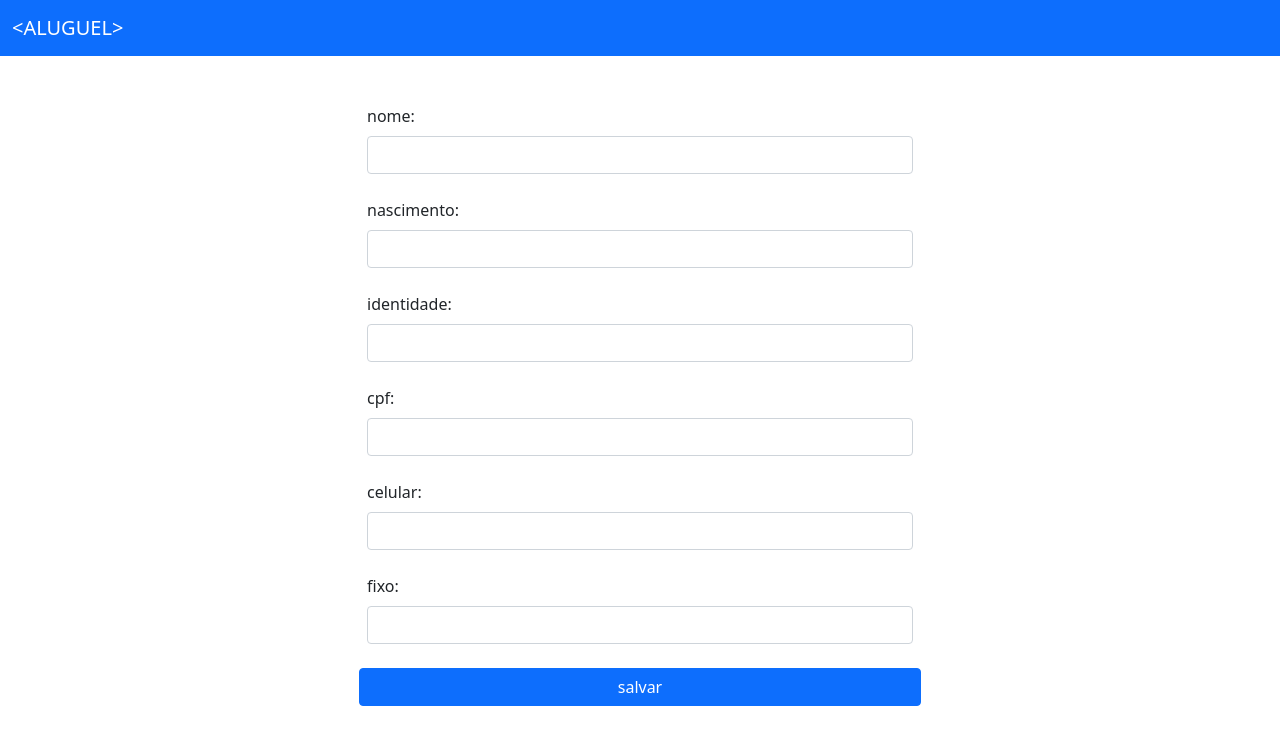
After one commit to rcaliman/aluguel, a Flask app: template templates/editarcliente.html in a window 1280 px wide. The commit adds this page. Shown: the top 745 px of the page. Run offline with Flask 2, Linux system fonts and the light colour scheme; the template is opened without the code that fills it, so the values that code supplies are empty.

Commit message:
segundo commit

```diff
--- a/app.py
+++ b/app.py
@@ -22,6 +22,18 @@ def clientes():
         return render_template  (
                                     'clientes.html',
                                     todos_clientes = todos_clientes
+                                )
+    else:
+        return render_template('login.html')
+
+@app.route('/editarcliente', methods=['GET'])
+def editarcliente():
+    if f.logado():
+        id_cliente = f.extrai_id_da_url(request.url)
+        cliente = Cliente.busca_cliente(id_cliente)
+        return render_template  (
+                                    'editarcliente.html',
+                                    cliente = cliente
                                 )
     else:
         return render_template('login.html')
--- a/funcoes_diversas.py
+++ b/funcoes_diversas.py
@@ -1,6 +1,12 @@
 from flask import session, request
 from classe_usuario import Usuario
+from urllib.parse import urlparse
+from urllib import parse
 
 def logado():
     if session:
         return True
+
+def extrai_id_da_url(url):
+    dic = parse.parse_qs(urlparse(url).query)
+    return dic['id'][0]
--- a/templates/clientes.html
+++ b/templates/clientes.html
@@ -13,6 +13,7 @@
                         <th>CPF/CNPJ</th>
                         <th>Tel. celular</th>
                         <th>Tel. fixo</th>
+                        <th>Ação</th>
                     </tr>
                     {% for cliente in todos_clientes %}
                     <tr>
@@ -22,6 +23,8 @@
                         <td>{{ cliente[4] }}</td>
                         <td>{{ cliente[5] }}</td>
                         <td>{{ cliente[6] }}</td>
+                        <td><a class="btn btn-primary"
+                            href="editarcliente?id={{ cliente[0] }}" role="button">editar</a></td>
                     </tr>
                     {% endfor %}
                 </table>
--- /dev/null
+++ b/templates/editarcliente.html
@@ -0,0 +1,40 @@
+{% extends 'base.html' %}
+
+{% block body %}
+<div class='container mt-5'>
+    <div class='row justify-content-center'>
+        <div class='col-6 primary'>
+            <form class="row gy-2 gx-3 align-items-center">
+                <div class="mb-3">
+                    <label for="nome" class="form-label">nome:</label>
+                    <input type="text" value='{{ cliente[0][1] }}' name='nome' class="form-control" id="nome">
+                </div>
+                <div class="mb-3">
+                    <label for="nascimento" class="form-label">nascimento:</label>
+                    <input type="text" value='{{ cliente[0][2] }}' name='data_nasc' class="form-control"
+                        id="nascimento">
+                </div>
+                <div class="mb-3">
+                    <label for="ci" class="form-label">identidade:</label>
+                    <input type="text" value='{{ cliente[0][2] }}' name='ci' class="form-control" id="ci">
+                </div>
+                <div class="mb-3">
+                    <label for="cpf" class="form-label">cpf:</label>
+                    <input type="text" value='{{ cliente[0][4] }}' name='cpf' class="form-control" id="cpf">
+                </div>
+                <div class="mb-3">
+                    <label for="tel1" class="form-label">celular:</label>
+                    <input type="text" value='{{ cliente[0][5] }}' name='tel1' class="form-control" id="tel1">
+                </div>
+                <div class="mb-3">
+                    <label for="tel2" class="form-label">fixo:</label>
+                    <input type="text" value='{{ cliente[0][6] }}' name='tel2' class="form-control" id="tel2">
+                </div>
+
+                <button type="submit" class="btn btn-primary">salvar</button>
+            </form>
+        </div>
+    </div>
+</div>
+<footer class='mt-5'></footer>
+{% endblock %}
```
Also changed, not shown: classe_cliente.py (+8 -0 lines), templates/login.html (indentation only).
